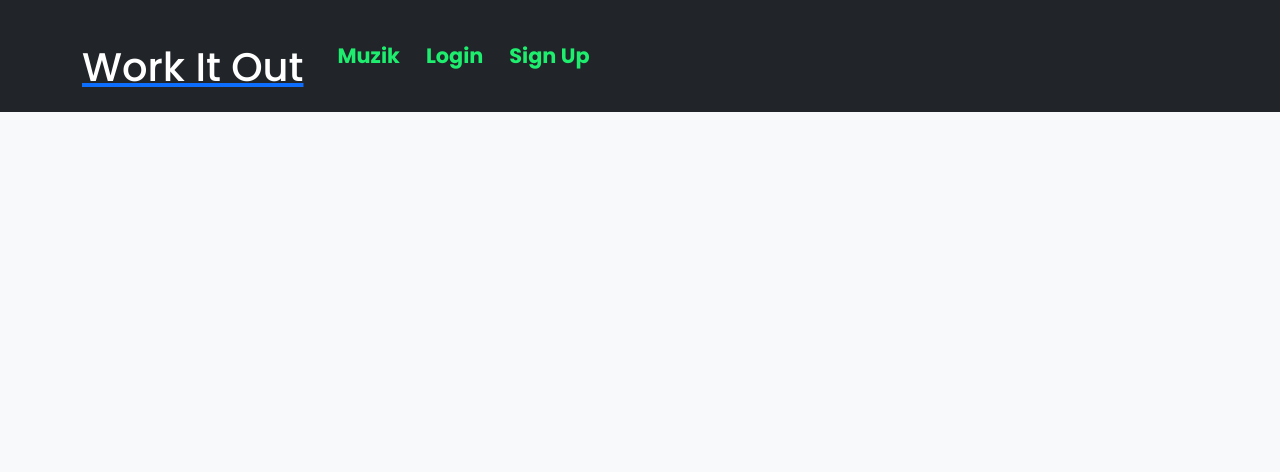
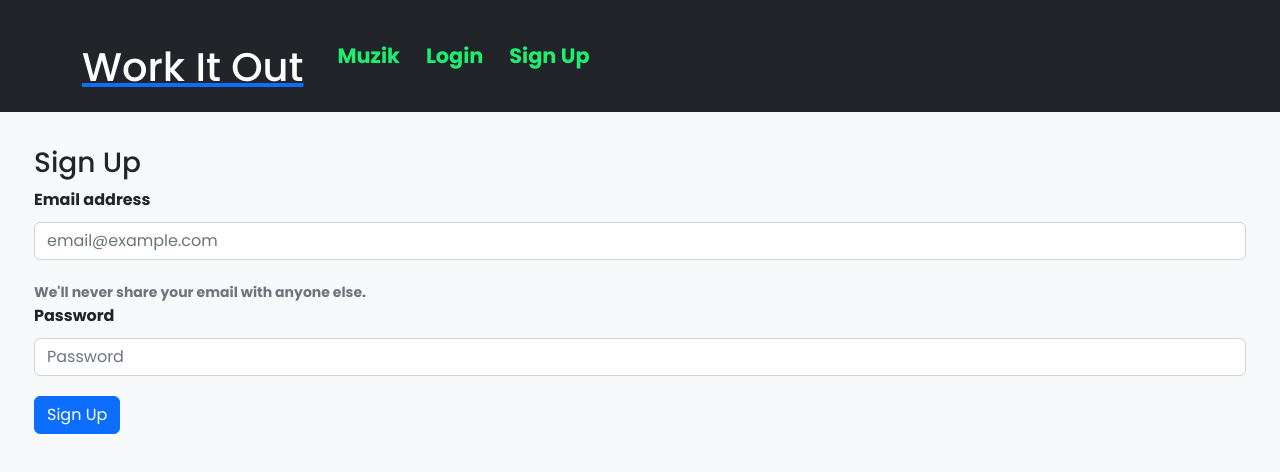
Before and after one commit to Razz67/workout, a React (Create React App) app in the folder frontend/: page /signup in a window 1280 px wide. Shown: the top 472 px of the page. Built offline with nearby package versions, Linux system fonts and the light colour scheme.

Commit message:
Complete sign up and log in forms

```diff
--- a/frontend/src/App.js
+++ b/frontend/src/App.js
@@ -8,6 +8,8 @@
 // Pages && Components
 import Home from './pages/Home';
 import MyNavbar from './components/Navbar';
+import Login from './pages/Login';
+import Signup from './pages/Signup';
 
 function App() {
   return (
@@ -16,10 +18,9 @@
 			<MyNavbar />
 				<div className="pages">
 					<Routes>
-					<Route
-						path="/"
-						element={<Home />}
-					/>
+					<Route path="/" element={<Home />} />
+					<Route path="/login" element={<Login />} />
+					<Route path="/signup" element={<Signup />} />
 					</Routes>
 				</div>
 			</Router>
--- /dev/null
+++ b/frontend/src/context/AuthContext.js
@@ -0,0 +1,30 @@
+import { createContext, useReducer } from "react";
+
+export const AuthContext = createContext();
+
+export const authReducer = (state, action) => {
+	switch (action.type) {
+		case "LOGIN":
+			return { user: action.payload };
+
+        case "LOGOUT":
+			return { user: null };
+
+		default:
+			return state;
+	}
+};
+
+export const AuthContextProvider = ({ children }) => {
+	const [state, dispatch] = useReducer(authReducer, {
+		user: null,
+	});
+
+	console.log("AuthContext state:", state);
+
+	return (
+		<AuthContext.Provider value={{ ...state, dispatch }}>
+			{children}
+		</AuthContext.Provider>
+	);
+};
--- a/frontend/src/index.js
+++ b/frontend/src/index.js
@@ -1,18 +1,22 @@
 // Path: frontend\src\App.js
-import React from 'react';
-import ReactDOM from 'react-dom/client';
-import 'bootstrap/dist/css/bootstrap.min.css';
-import 'bootstrap/dist/js/bootstrap.bundle.min';
-import './index.css';
-import App from './App';
+import React from "react";
+import ReactDOM from "react-dom/client";
+import "bootstrap/dist/css/bootstrap.min.css";
+import "bootstrap/dist/js/bootstrap.bundle.min";
+import "./index.css";
+import App from "./App";
 
 import { WorkoutsContextProvider } from "./context/WorkoutsContext";
+import { AuthContextProvider } from "./context/AuthContext";
 
 const root = ReactDOM.createRoot(document.getElementById("root"));
 root.render(
+
 	<React.StrictMode>
-		<WorkoutsContextProvider>
-			<App />
-		</WorkoutsContextProvider>
+		<AuthContextProvider>
+			<WorkoutsContextProvider>
+				<App />
+			</WorkoutsContextProvider>
+		</AuthContextProvider>
 	</React.StrictMode>
 );
--- /dev/null
+++ b/frontend/src/pages/Login.js
@@ -0,0 +1,47 @@
+import { useState } from "react";
+
+const Login = () => {
+	// set up the state for the form
+	const [email, setEmail] = useState("");
+	const [password, setPassword] = useState("");
+
+	const handleSubmit = async (e) => {
+		e.preventDefault();
+	};
+
+	return (
+		<form onSubmit={handleSubmit} className="p-4">
+			<h3>Login</h3>
+			<div className="form-group">
+				<label>Email address</label>
+				<input
+					onChange={(e) => setEmail(e.target.value)}
+					type="email"
+					className="form-control"
+					id="email"
+					value={email}
+					placeholder="email@example.com"
+				/>
+				<small id="emailHelp" className="form-text text-muted">
+					We'll never share your email with anyone else.
+				</small>
+			</div>
+
+			<div className="form-group">
+				<label>Password</label>
+				<input
+					onChange={(e) => setPassword(e.target.value)}
+					type="password"
+					className="form-control"
+					id="password"
+					value={password}
+					placeholder="Password"
+				/>
+			</div>
+
+			<button className="btn btn-primary">Login in</button>
+		</form>
+	);
+};
+
+export default Login;
--- /dev/null
+++ b/frontend/src/pages/Signup.js
@@ -0,0 +1,48 @@
+import { useState } from "react";
+
+const Signup = () => {
+	const [email, setEmail] = useState("");
+	const [password, setPassword] = useState("");
+
+	const handleSubmit = async (e) => {
+		e.preventDefault();
+
+		console.log(email, password);
+	};
+
+	return (
+		<form onSubmit={handleSubmit} className="p-4">
+			<h3>Sign Up</h3>
+			<div className="form-group">
+				<label>Email address</label>
+				<input
+					onChange={(e) => setEmail(e.target.value)}
+					type="email"
+					className="form-control"
+					id="email"
+					value={email}
+					placeholder="email@example.com"
+				/>
+				<small id="emailHelp" className="form-text text-muted">
+					We'll never share your email with anyone else.
+				</small>
+			</div>
+
+			<div className="form-group">
+				<label>Password</label>
+				<input
+					onChange={(e) => setPassword(e.target.value)}
+					type="password"
+					className="form-control"
+					id="password"
+					value={password}
+					placeholder="Password"
+				/>
+			</div>
+
+			<button className="btn btn-primary">Sign Up</button>
+		</form>
+	);
+};
+
+export default Signup;
```
Also changed, not shown: frontend/src/hooks/useAuthContext.js (added, +12 -0 lines), 1 other file (tests, documents, lock files or other folders).
